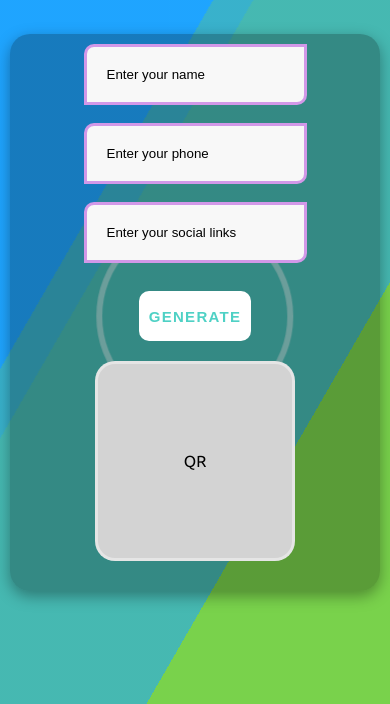
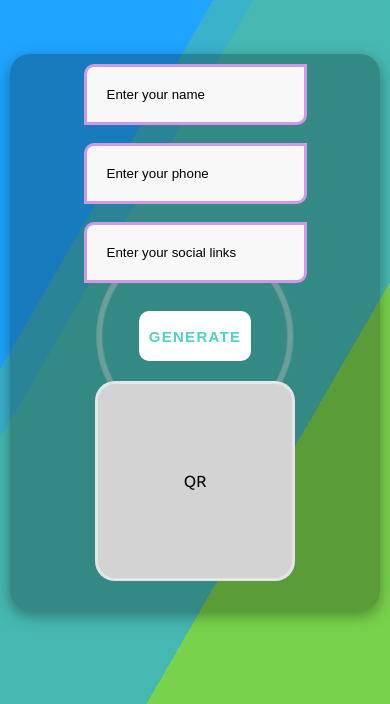
Before and after one commit to Noman40046/qr-code-generator, a plain HTML site: page index.html in a window 390 px wide. Shown: the part 140-844 px from the top of the page. Drawn offline with Linux system fonts and the light colour scheme.

Commit message:
late done

```diff
--- a/index.html
+++ b/index.html
@@ -25,7 +25,7 @@
   <div class="bg bg2"></div>
   <div class="bg bg3"></div>
   <div class="content">
-    <section>
+    <section class="full-qr-section">
   <h1 class="heading">QR CODE GENERATOR</h1>
       <div class="main-section">
         <div class="container">
--- a/style.css
+++ b/style.css
@@ -271,4 +271,12 @@ button:focus::after {
 
 
 }
+
+.full-qr-section
+{
+  padding-top: 20px;
+  padding-bottom: 20px;
 }
+
+
+}
```
